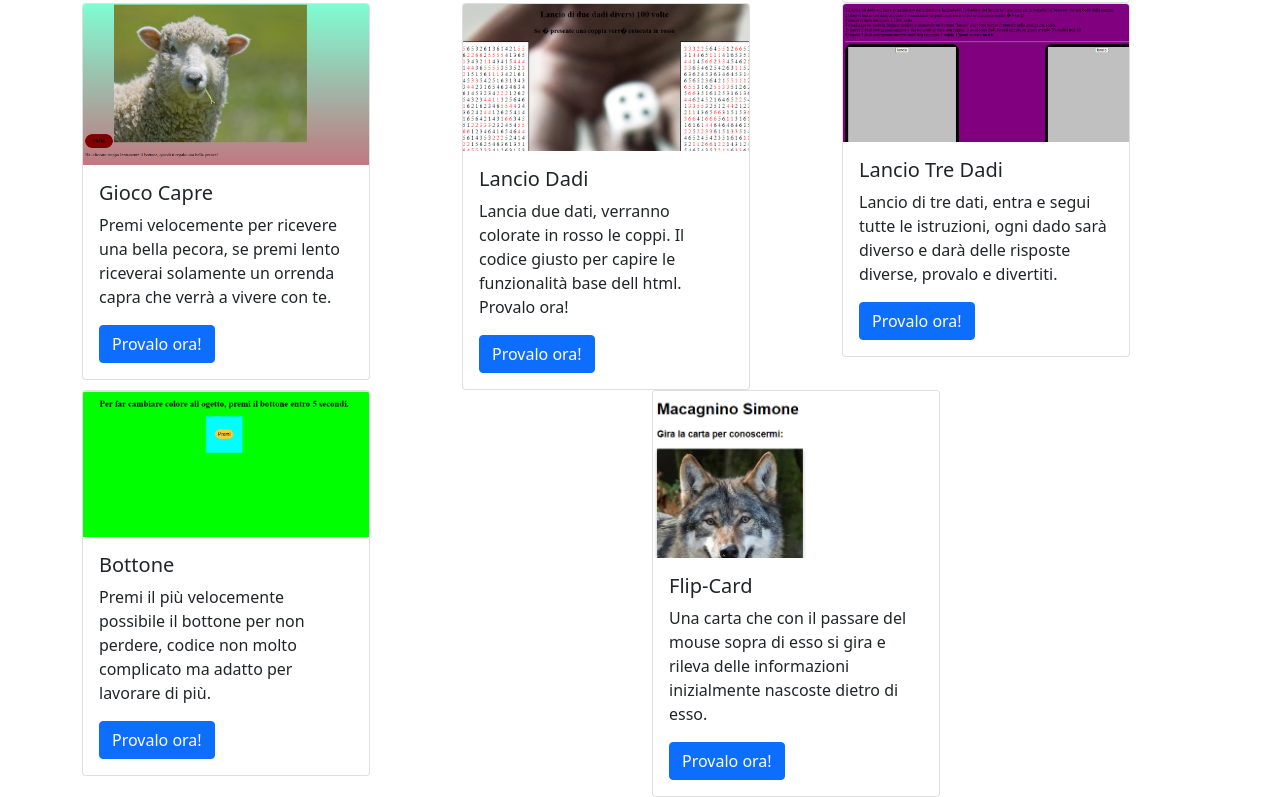
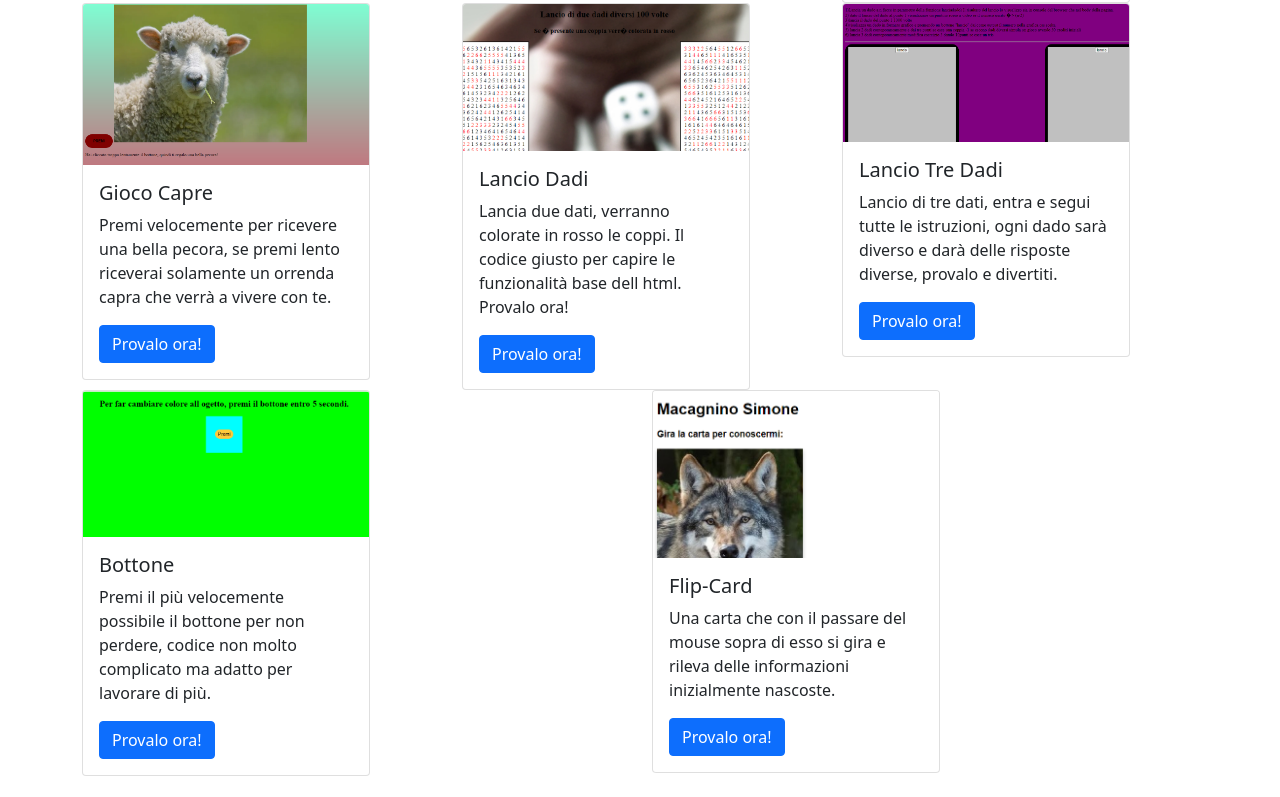
Before and after one commit to MacagninoSimone/Tpsit, a plain HTML site: page index.html in a window 1280 px wide. Shown: the part 753-1550 px from the top of the page. After the commit the page ends 1529 px from the top, so only its background shows below. Drawn offline with nearby package versions, Linux system fonts and the light colour scheme.

Commit message:
Update index.html

```diff
--- a/index.html
+++ b/index.html
@@ -110,7 +110,7 @@
                         <img src="./immagini/h.PNG" class="card-img-top" alt="...">
                         <div class="card-body">
                           <h5 class="card-title">Flip-Card</h5>
-                          <p class="card-text">Una carta che con il passare del mouse sopra di esso si gira e rileva delle informazioni inizialmente nascoste dietro di esso.</p>
+                          <p class="card-text">Una carta che con il passare del mouse sopra di esso si gira e rileva delle informazioni inizialmente nascoste.</p>
                           <a href="https://github.com/MacagninoSimone/Tpsit/blob/main/FlipCard.html" class="btn btn-primary">Provalo ora!</a>
                         </div>
                     </div>
```
